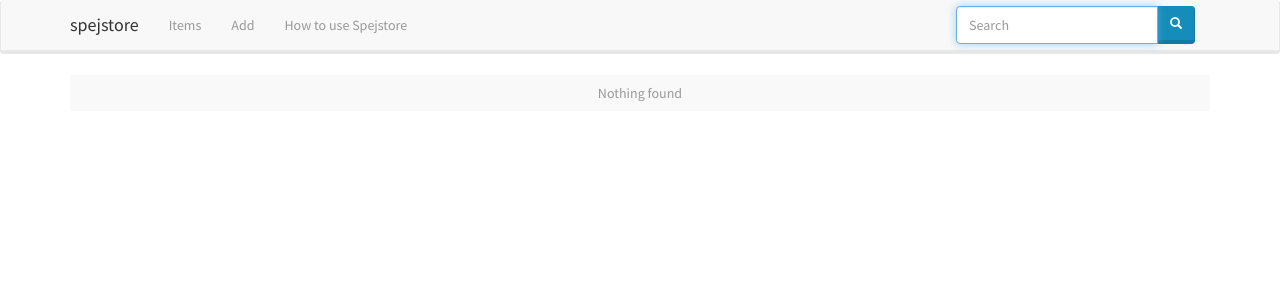
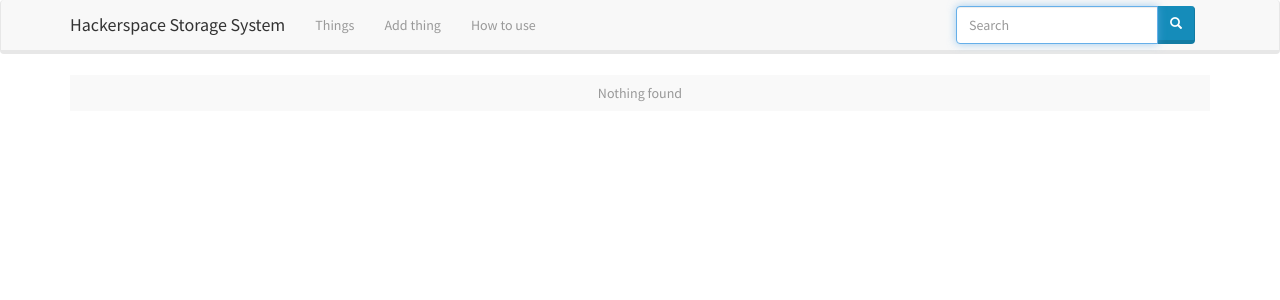
Before and after one commit to HackerspaceKRK/spejstore, a Django app: page /search in a window 1280 px wide. Shown: the top 300 px of the page. Run offline with Django 3.2, Linux system fonts and the light colour scheme; data that the repository does not hold is empty; parts of the project's set-up code (start-up, migrations or seed data) failed here and were passed over; some libraries are stand-ins or nearby versions.

Commit message:
UX improvements

```diff
--- a/templates/base.html
+++ b/templates/base.html
@@ -20,14 +20,14 @@
         <span class="icon-bar"></span>
         <span class="icon-bar"></span>
       </button>
-      <a class="navbar-brand" href="/">spejstore</a>
+      <a class="navbar-brand" href="/">Hackerspace Storage System</a>
     </div>
 
     <div class="collapse navbar-collapse" id="bs-example-navbar-collapse-1">
       <ul class="nav navbar-nav">
-        <li><a href="/item/">Items</a></li>
-        <li><a href="/admin/">Add</a></li>
-        <li><a href="https://wiki.hackerspace.pl/members:services:inventory">How to use Spejstore</a></li>
+        <li><a href="/item/">Things</a></li>
+        <li><a href="/admin/">Add thing</a></li>
+        <li><a href="https://wiki.hackerspace.pl/members:services:inventory">How to use</a></li>
       </ul>
       <form class="navbar-form navbar-right" role="search" action="/search">
           <div class="form-group">
--- a/templates/widgets/itemlist.html
+++ b/templates/widgets/itemlist.html
@@ -1,4 +1,14 @@
 <table class="table table-striped table-hover">
+
+    {% if item %}
+    <tr><td colspan=2 class="placeholder">
+        <a href="/admin/storage/item/add?parent={{ item.uuid }}">
+            <span class="glyphicon glyphicon-plus"></span>
+            Add child
+        </a>
+    </td></tr>
+    {% endif %}
+
     {% for item in list %}
     <tr>
         <td style="padding: 0px 8px; width: 2rem;">
```
Also changed, not shown: storage/templates/item.html, storage/views.py. Lines whose indentation alone changed are shown as unchanged.
